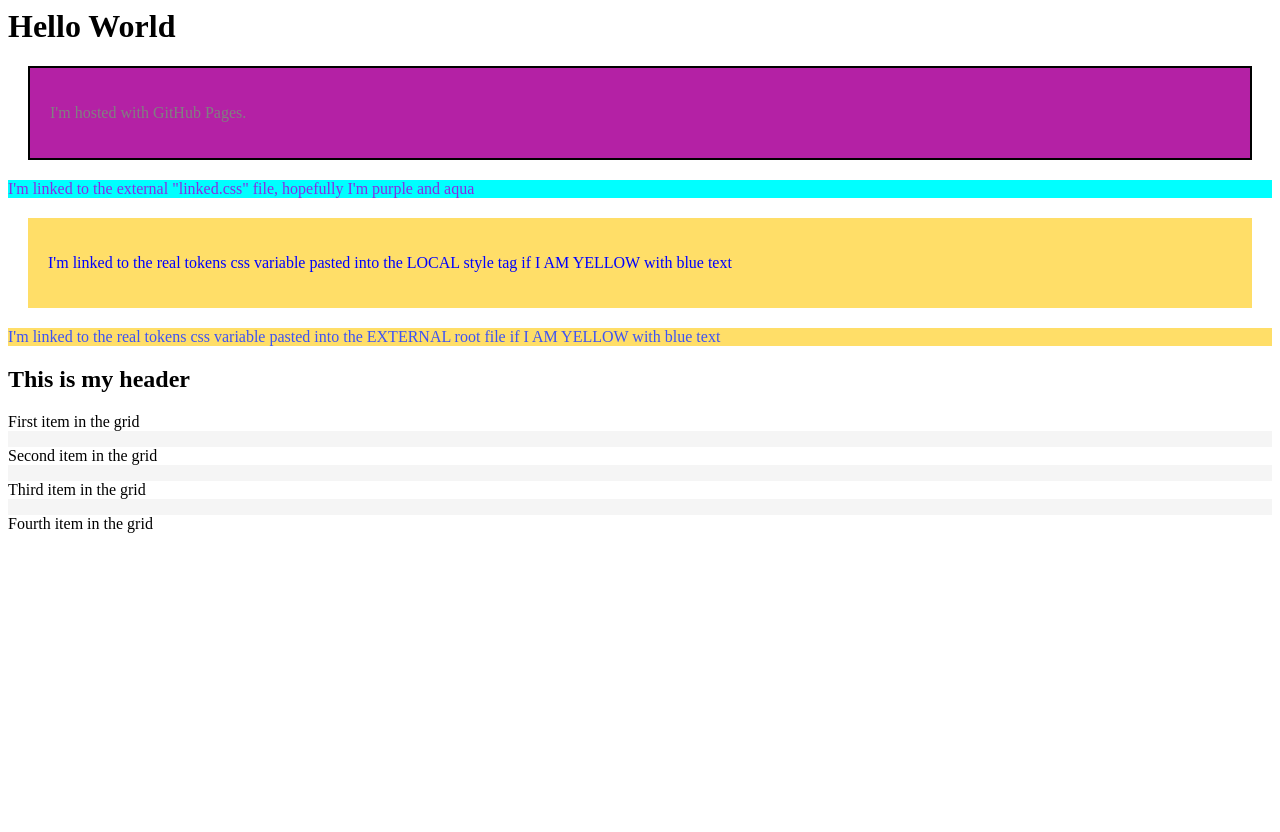
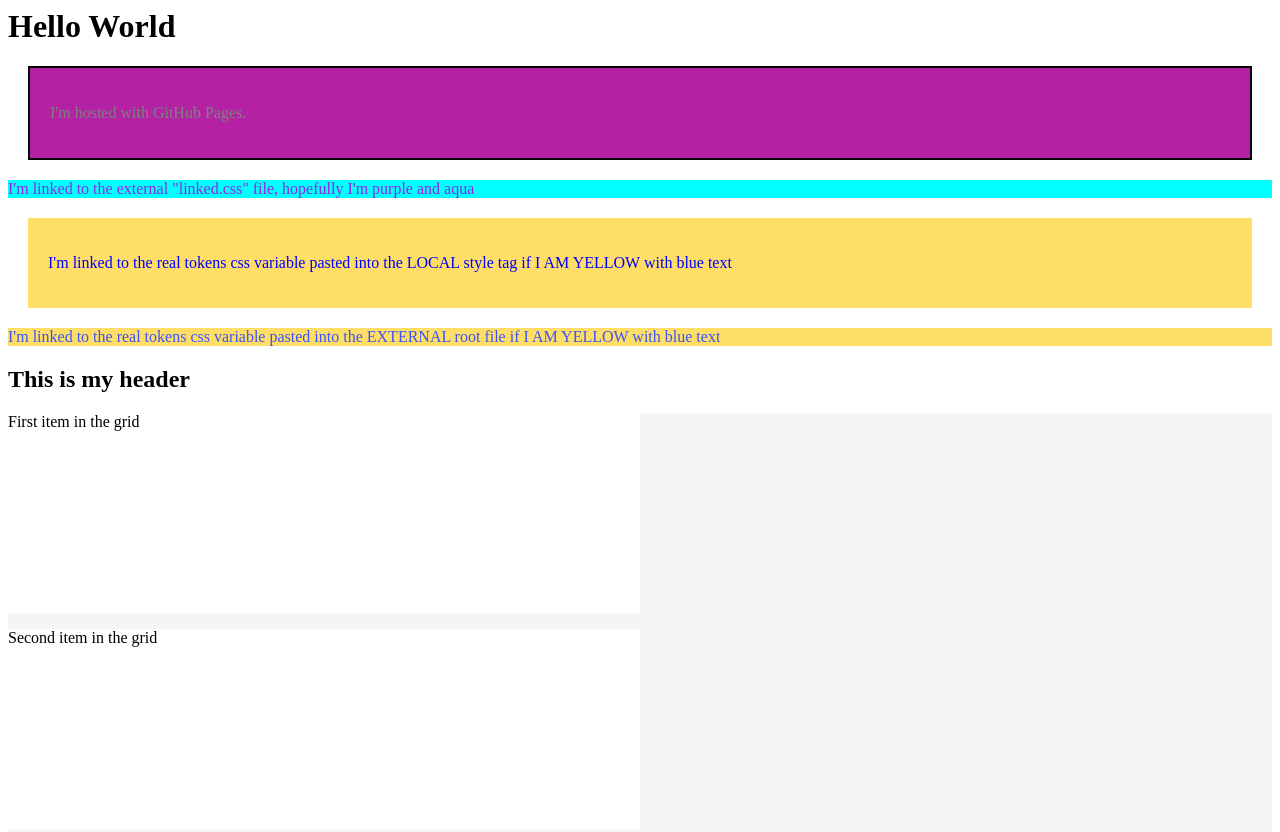
Before and after one commit to HamStanford/github.io, a website: page index.html in a window 1280 px wide. Shown: the top 832 px of the page. Before the commit the page ends 800 px from the top, so only its background shows below. Drawn offline with Linux system fonts and the light colour scheme.

Commit message:
Updating grid item styling

```diff
--- a/styles.css
+++ b/styles.css
@@ -72,4 +72,6 @@
 
 .grid-item{
   background-color: var(--colors-white);
+  width: 50%;
+  height: 200px;
 }
```
